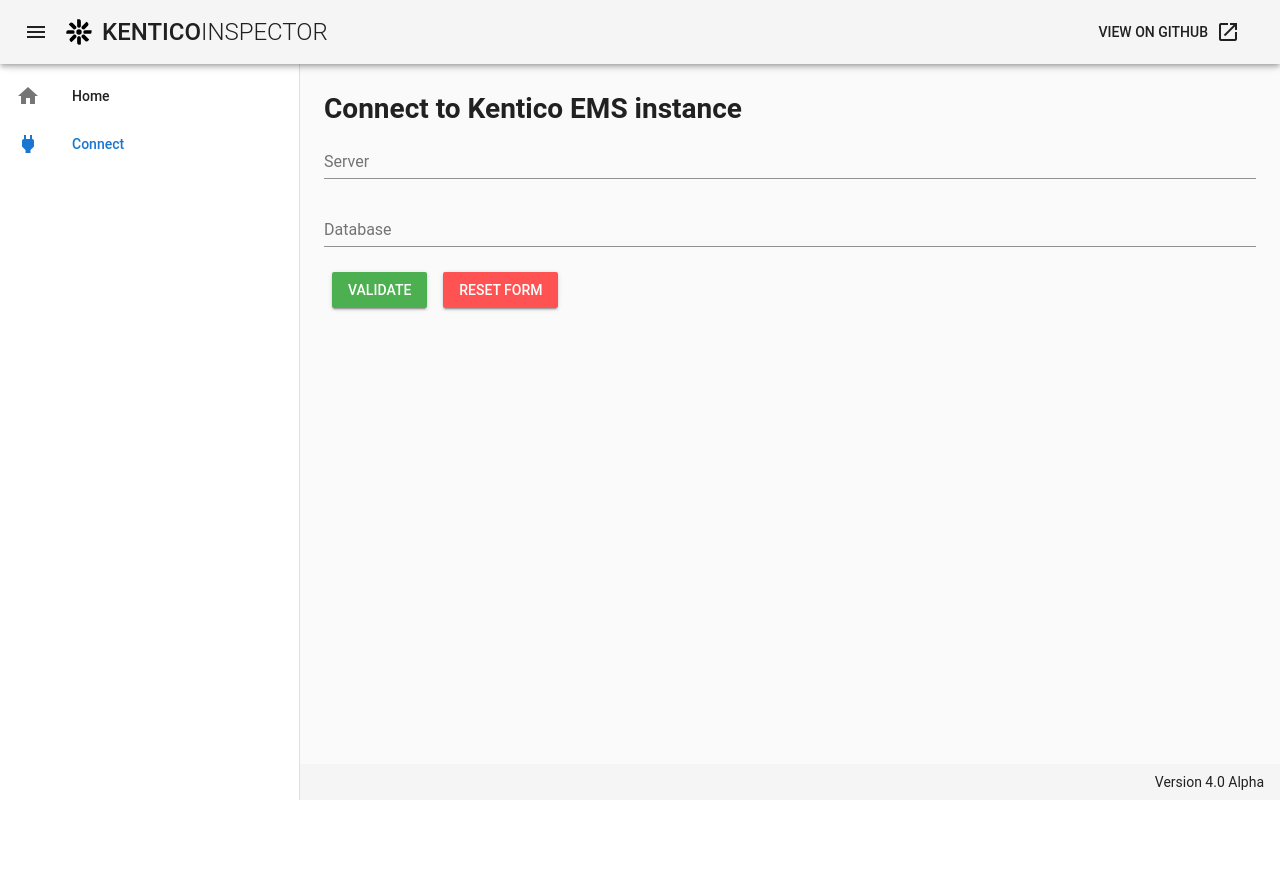
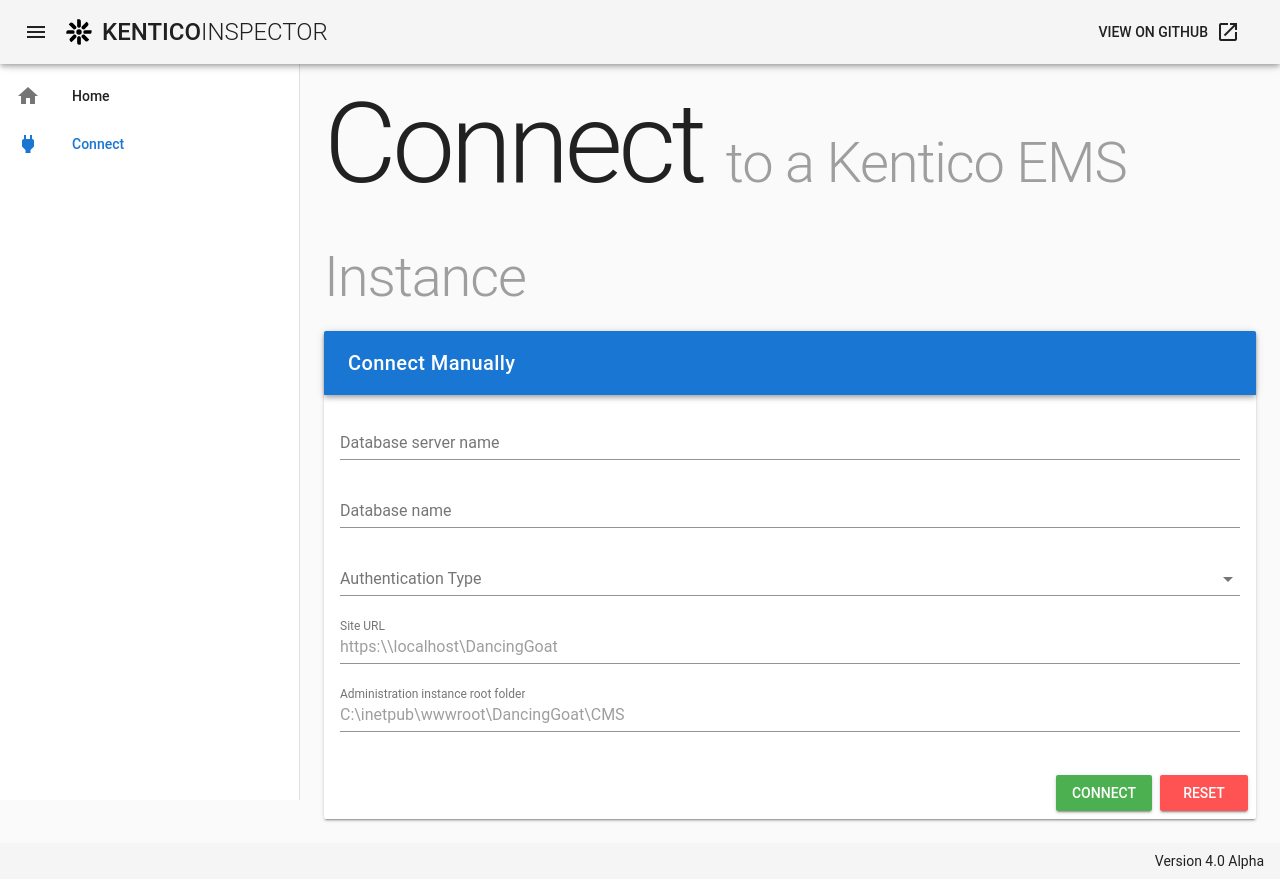
Before and after one commit to Kentico/KInspector, a Vue app in the folder KenticoInspector.WebApplication/ClientApp/: page /connect in a window 1280 px wide. Before the commit the page ends 800 px from the top, so only its background shows below. Built offline with nearby package versions, Linux system fonts and the light colour scheme; a small style sheet from the web is missing.

Commit message:
Finish up connect to instance mock

```diff
--- /dev/null
+++ b/KenticoInspector.WebApplication/ClientApp/src/components/instance-connect-form-manual.vue
@@ -0,0 +1,131 @@
+<template>
+  <v-card>
+    <v-toolbar
+      dark
+      color="primary"
+      >
+      <v-toolbar-title>
+        Connect Manually
+      </v-toolbar-title>
+    </v-toolbar>
+    <v-card-text>
+      <v-form
+        ref="form"
+        v-model="valid"
+        lazy-validation
+        >
+        <v-text-field
+          v-model="instance.database.serverName"
+          :rules="[v => !!v || 'Database server name is required']"
+          label="Database server name"
+          required
+          />
+
+        <v-text-field
+          v-model="instance.database.databaseName"
+          :rules="[v => !!v || 'Database name is required']"
+          label="Database name"
+          required
+          />
+
+        <v-select
+          v-model="instance.database.authentication.type"
+          :items="authenticationTypes"
+          item-text="text"
+          item-value="value"
+          label="Authentication Type"
+        ></v-select>
+
+        <div v-show="instance.database.authentication.type === 'account'">
+          <v-text-field
+            v-model="instance.database.authentication.user"
+            :rules="[v => !!v || 'SQL user is required']"
+            label="SQL User"
+            required
+            />
+
+          <v-text-field
+            v-model="instance.database.authentication.password"
+            type="password"
+            label="SQL user password"
+            />
+        </div>
+
+        <v-text-field
+          v-model="instance.site.url"
+          :rules="[v => !!v || 'Site URL is required']"
+          label="Site URL"
+          placeholder="https:\\localhost\DancingGoat"
+          required
+          />
+
+        <v-text-field
+          v-model="instance.site.filePath"
+          :rules="[v => !!v || 'Administration instance root folder is required']"
+          label="Administration instance root folder"
+          placeholder="C:\inetpub\wwwroot\DancingGoat\CMS"
+          required
+          />
+      </v-form>
+    </v-card-text>
+    <v-card-actions>
+      <v-spacer />
+      <v-btn
+        :disabled="!valid"
+        color="success"
+        @click="validate"
+        >
+        Connect
+      </v-btn>
+      <v-btn
+        color="error"
+        @click="reset"
+      >
+        Reset
+      </v-btn>
+    </v-card-actions>
+  </v-card>
+</template>
+
+<script>
+export default {
+  data: () => ({
+    authenticationTypes: [
+      {
+        text: "Integrated Windows Authentication",
+        value: "windows"
+      },
+      {
+        text: "SQL Server Account",
+        value: "account"
+      }
+    ],
+    valid: true,
+    instance: {
+      database: {
+        serverName: "",
+        databaseName: "",
+        authentication: {
+          type: "",
+          username: "",
+          password: "",
+        }
+      },
+      site: {
+        url: "",
+        filePath: ""
+      }
+    }
+  }),
+  methods: {
+    validate () {
+      if (this.$refs.form.validate()) {
+        this.snackbar = true
+      }
+    },
+    reset () {
+      this.$refs.form.reset()
+    }
+  }
+}
+</script>
--- a/KenticoInspector.WebApplication/ClientApp/src/components/instance-connect.vue
+++ /dev/null
@@ -1,78 +0,0 @@
-<template>
-  <v-container>
-    <v-layout
-      row
-      wrap
-      >
-      <v-flex xs12>
-        <h1>
-          Connect to Kentico EMS instance
-        </h1>
-        <v-form
-          ref="form"
-          v-model="valid"
-          lazy-validation
-          >
-          <v-text-field
-            v-model="instance.databaseConnection.server"
-            :rules="[v => !!v || 'Server is required']"
-            label="Server"
-            required
-            />
-
-          <v-text-field
-            v-model="instance.databaseConnection.database"
-            :rules="[v => !!v || 'Database is required']"
-            label="Database"
-            required
-            />
-
-          <v-btn
-            :disabled="!valid"
-            color="success"
-            @click="validate"
-            >
-            Validate
-          </v-btn>
-
-          <v-btn
-            color="error"
-            @click="reset"
-          >
-            Reset Form
-          </v-btn>
-        </v-form>
-      </v-flex>
-    </v-layout>
-  </v-container>
-</template>
-
-<script>
-  export default {
-    data: () => ({
-      valid: true,
-      instance: {
-        databaseConnection: {
-          server: "",
-          database: ""
-        },
-        url: "",
-        path: ""
-      }
-    }),
-    methods: {
-      validate () {
-        if (this.$refs.form.validate()) {
-          this.snackbar = true
-        }
-      },
-      reset () {
-        this.$refs.form.reset()
-      }
-    }
-  }
-</script>
-
-<style>
-
-</style>
--- a/KenticoInspector.WebApplication/ClientApp/src/views/instance-connect.vue
+++ b/KenticoInspector.WebApplication/ClientApp/src/views/instance-connect.vue
@@ -1,13 +1,26 @@
 <template>
-  <InstanceConnect />
+  <v-container>
+    <v-layout>
+      <v-flex xs12>
+        <h1 class="display-4 mb-3">
+          Connect <span class="grey--text display-3 font-weight-light">to a Kentico EMS Instance</span>
+        </h1>
+      </v-flex>
+    </v-layout>
+    <v-layout justify-center>
+      <v-flex xs12>
+        <instance-connect-form-manual />
+      </v-flex>
+    </v-layout>
+  </v-container>
 </template>
 
 <script>
-import InstanceConnect from '../components/instance-connect'
+import InstanceConnectFormManual from '../components/instance-connect-form-manual'
 
 export default {
   components: {
-    InstanceConnect
+    InstanceConnectFormManual
   }
 }
 </script>
```
